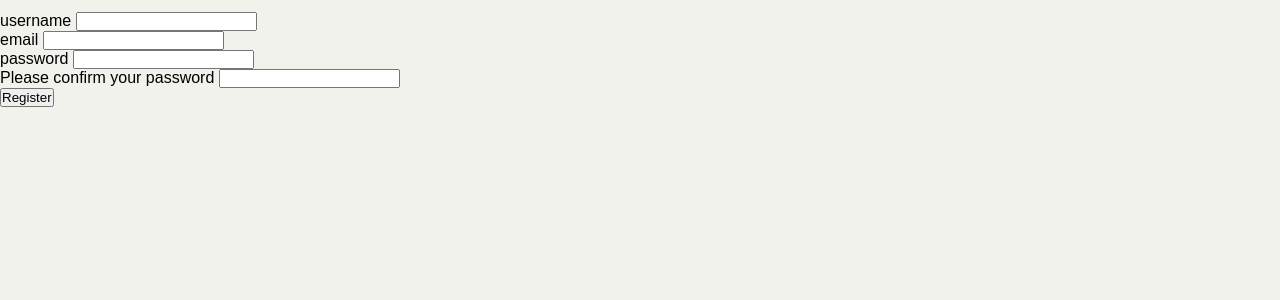
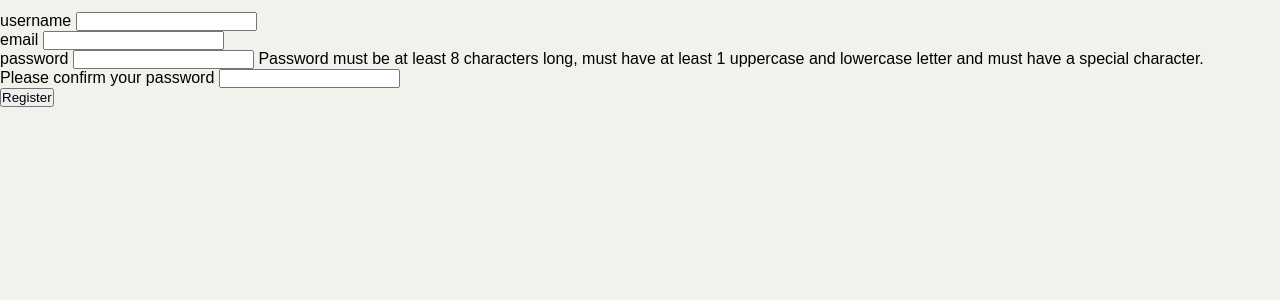
Before and after one commit to verenigde-onnozele-compagnie/PHP-project, a PHP site: page /register.php in a window 1280 px wide. Shown: the part 44-344 px from the top of the page. Run offline with PHP 8.4, Linux system fonts and the light colour scheme; data that the repository does not hold is empty.

Commit message:
added password requirements
needs tweeking

```diff
--- a/register.php
+++ b/register.php
@@ -1,4 +1,14 @@
-<?php require 'header.php'; ?>
+<?php require 'header.php';
+
+function validpassword($password)
+{
+    if (strlen($password) >= 8) {
+        if (!ctype_upper($password) && !ctype_lower($password)) {
+            return TRUE;
+        }
+    }
+}
+?>
 
 <form action="loginController.php" method="post">
     <input type="hidden" name="type" value="register">
@@ -15,6 +25,11 @@
     <div class="form-group">
         <label for="password">password</label>
         <input type="password" name="password" id="password">
+        <?php
+            if (!preg_match('/^(?=[a-z])(?=[A-Z])[a-zA-Z]{8,}$/', $password))
+                {
+                    echo 'Password must be at least 8 characters long, must have at least 1 uppercase and lowercase letter and must have a special character.';
+                } ?>
     </div>
 
     <div class="form-group">
--- a/style.css
+++ b/style.css
@@ -81,6 +81,11 @@ nav a {
     margin-bottom: 10%;
 }
 
+.download h2 {
+    display: flex;
+    justify-content: center;
+}
+
 .download a:hover {
     transition: 2s;
     box-shadow: none;
```
Also changed, not shown: index.php (+8 -1 lines).
